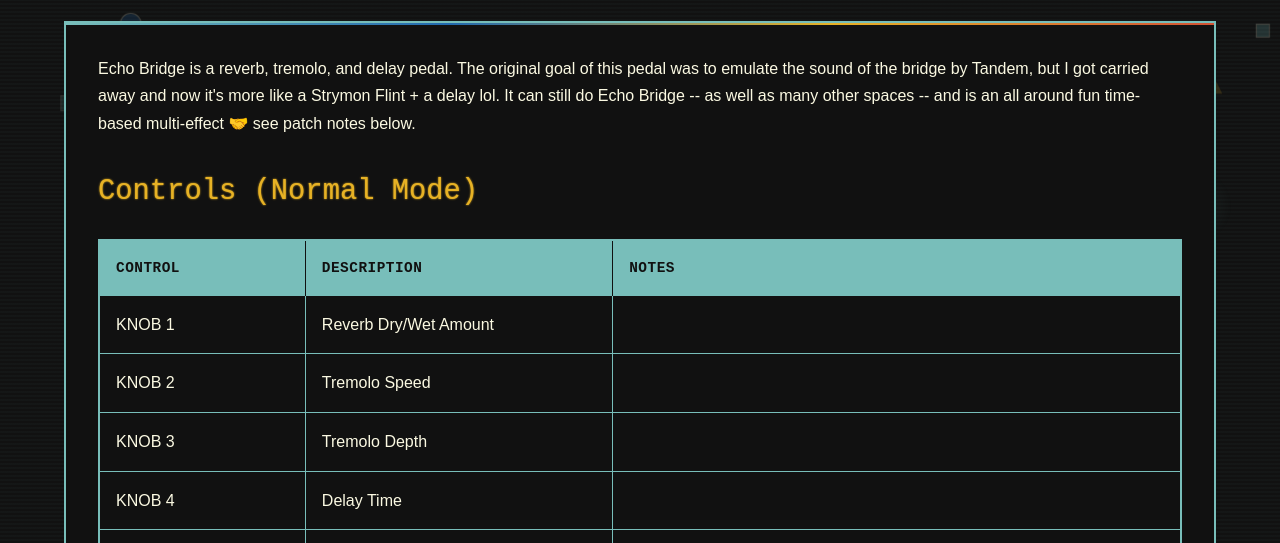
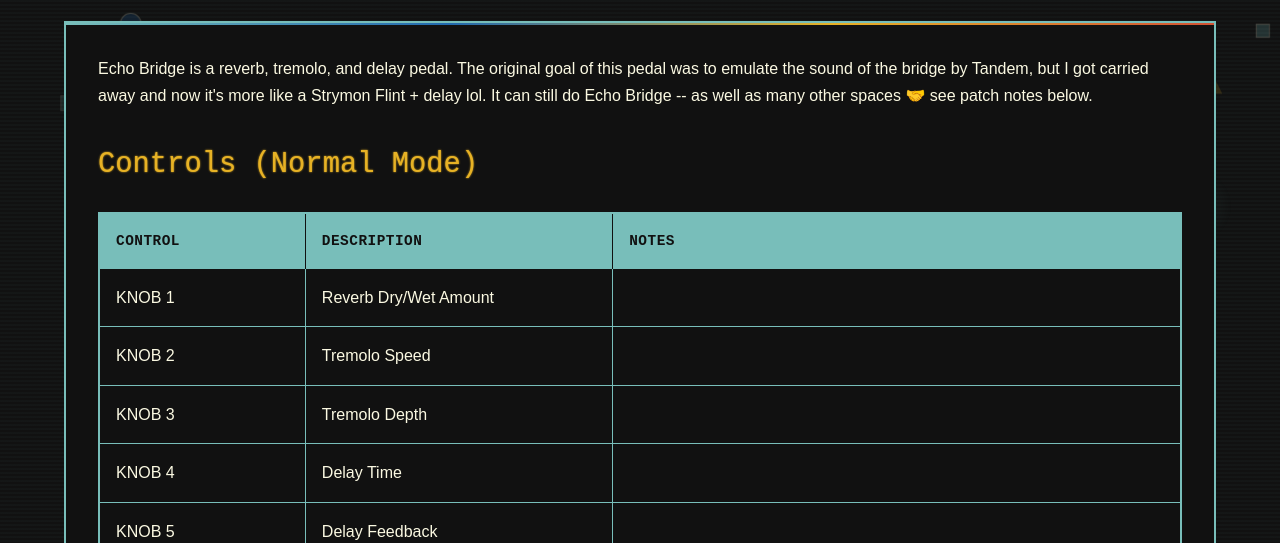
Before and after one commit to danialrami/echo-bridge-manual, a plain HTML site: page index.html in a window 1280 px wide. Shown: the part 201-744 px from the top of the page. Drawn offline with nearby package versions, Linux system fonts and the light colour scheme; a web font is replaced by a local one.

Commit message:
updated manual

```diff
--- a/index.html
+++ b/index.html
@@ -300,7 +300,7 @@
         </div>
 
         <div class="manual-content">
-            <p>Echo Bridge is a reverb, tremolo, and delay pedal. The original goal of this pedal was to emulate the sound of the bridge by Tandem, but I got carried away and now it's more like a Strymon Flint + a delay lol. It can still do Echo Bridge -- as well as many other spaces -- and is an all around fun time-based multi-effect 🤝 see patch notes below.</p>
+            <p>Echo Bridge is a reverb, tremolo, and delay pedal. The original goal of this pedal was to emulate the sound of the bridge by Tandem, but I got carried away and now it's more like a Strymon Flint + delay lol. It can still do Echo Bridge -- as well as many other spaces 🤝 see patch notes below.</p>
 <h2 id="controls-normal-mode">Controls (Normal Mode)</h2>
 <table>
 <thead>
```
Also changed, not shown: 1 other file.
